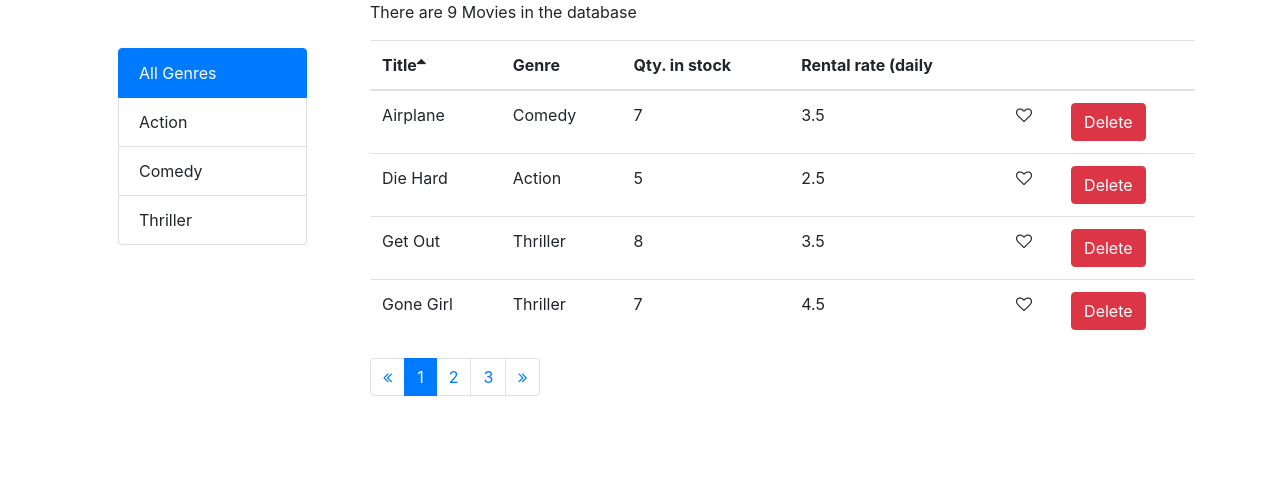
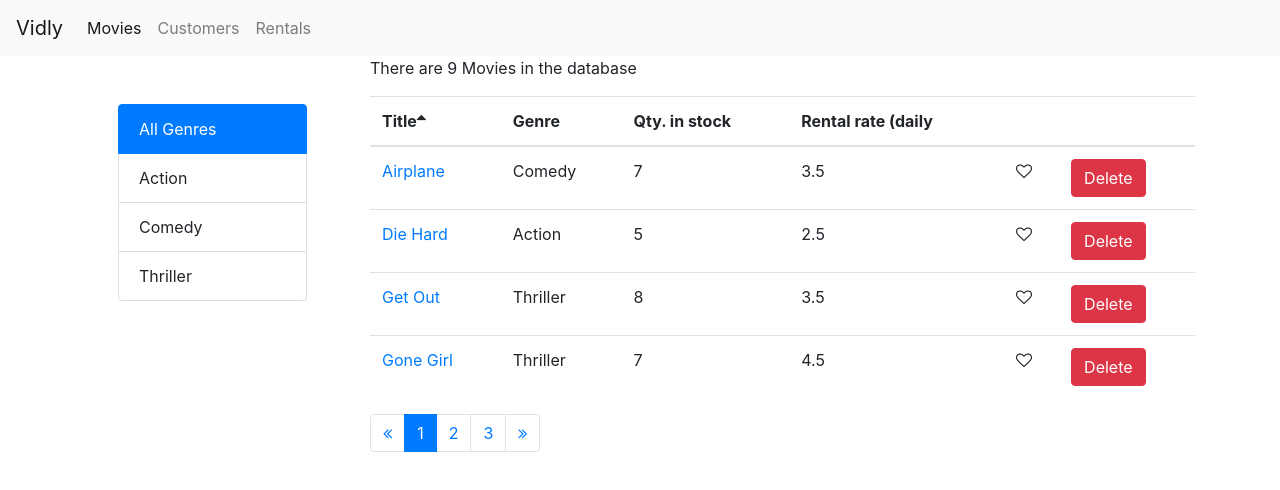
Before and after one commit to MokshagnaV/vidly, a React (Create React App) app: page /movies in a window 1280 px wide. Shown: the top 490 px of the page. Built offline with nearby package versions, Linux system fonts and the light colour scheme.

Commit message:
Add Navbar and Routes

```diff
--- a/package.json
+++ b/package.json
@@ -12,6 +12,7 @@
     "prop-types": "^15.6.2",
     "react": "^18.2.0",
     "react-dom": "^18.2.0",
+    "react-router-dom": "^4.3.1",
     "react-scripts": "5.0.1",
     "web-vitals": "^2.1.4"
   },
@@ -38,5 +39,8 @@
       "last 1 firefox version",
       "last 1 safari version"
     ]
+  },
+  "devDependencies": {
+    "@types/react-router-dom": "^5.3.3"
   }
 }
--- a/src/App.js
+++ b/src/App.js
@@ -1,11 +1,29 @@
-import './App.css';
-import Movies from './components/movies';
+import React from "react";
+import "./App.css";
+import NavBar from "./components/navbar";
+import Movies from "./components/movies";
+import Customers from "./components/customers";
+import Rentals from "./components/rentals";
+import NotFound from "./components/notFound";
+import { Redirect, Route, Switch } from "react-router-dom";
+import MovieForm from "./components/movieForm";
 
 function App() {
   return (
-    <main className="container">
-     <Movies />
-    </main>
+    <React.Fragment>
+      <NavBar />
+      <main className="container">
+        <Switch>
+          <Route path="/customers" component={Customers} />
+          <Route path="/rentals" component={Rentals} />
+          <Route path={`/not-found`} component={NotFound} />
+          <Route path="/movie/:id" exact component={MovieForm} />
+          <Route path="/movies" exact component={Movies} />
+          <Redirect from="/" to={`/movies`} exact />
+          <Redirect to={`/not-found`} />
+        </Switch>
+      </main>
+    </React.Fragment>
   );
 }
 
--- a/src/components/common/tableHeader.jsx
+++ b/src/components/common/tableHeader.jsx
@@ -2,6 +2,7 @@
 
 class TableHeader extends Component {
   raiseSort = (path) => {
+    if (!path) return;
     const sortColumn = { ...this.props.sortColumn };
     if (sortColumn.path === path) {
       sortColumn.order = sortColumn.order === "asc" ? "desc" : "asc";
@@ -13,6 +14,7 @@
   };
 
   renderSortIcon = (column) => {
+    if (!column.path) return;
     const { sortColumn } = this.props;
     if (sortColumn.path !== column.path) return;
     if (sortColumn.order === "asc") return <i className="fa fa-sort-asc"></i>;
--- /dev/null
+++ b/src/components/customers.jsx
@@ -0,0 +1,9 @@
+import React, { Component } from "react";
+
+class Customers extends Component {
+  render() {
+    return <h1>Customers</h1>;
+  }
+}
+
+export default Customers;
--- /dev/null
+++ b/src/components/movieForm.jsx
@@ -0,0 +1,18 @@
+import React, { Component } from "react";
+class MovieForm extends Component {
+  handleSave = () => {
+    this.props.history.push("/movies");
+  };
+  render() {
+    return (
+      <React.Fragment>
+        <h1>Movie Form {this.props.match.params.id}</h1>
+        <button className="btn btn-primary" onClick={this.handleSave}>
+          Save
+        </button>
+      </React.Fragment>
+    );
+  }
+}
+
+export default MovieForm;
--- a/src/components/movies.jsx
+++ b/src/components/movies.jsx
@@ -97,7 +97,7 @@
     const { totalCount, data: movies } = this.getPagedData();
     return (
       <div className="row">
-        <div className="col-3 p-5">
+        <div className="col-md-3 p-5">
           <ListGroup
             items={genres}
             itemOnSelect={this.handleChangeGenre}
--- a/src/components/moviesTable.jsx
+++ b/src/components/moviesTable.jsx
@@ -1,10 +1,19 @@
 import React, { Component } from "react";
 import Like from "./common/like";
 import Table from "./common/table";
+import { Link } from "react-router-dom";
 
 class MoviesTable extends Component {
   columns = [
-    { path: "title", label: "Title" },
+    {
+      path: "title",
+      key: "title",
+      content: (movie) => {
+        const path = `movie/${movie._id}`;
+        return <Link to={path}>{movie.title}</Link>;
+      },
+      label: "Title",
+    },
     { path: "genre.name", label: "Genre" },
     { path: "numberInStock", label: "Qty. in stock" },
     { path: "dailyRentalRate", label: "Rental rate (daily" },
--- /dev/null
+++ b/src/components/navbar.jsx
@@ -0,0 +1,45 @@
+import React from "react";
+import { NavLink, Link } from "react-router-dom";
+
+const NavBar = (props) => {
+  return (
+    <nav className="navbar navbar-expand-lg navbar-light bg-light">
+      <Link className="navbar-brand" to="/movies">
+        Vidly
+      </Link>
+      <button
+        className="navbar-toggler"
+        type="button"
+        data-toggle="collapse"
+        data-target="#navbarSupportedContent"
+        aria-controls="navbarSupportedContent"
+        aria-expanded="false"
+        aria-label="Toggle navigation"
+      >
+        <span className="navbar-toggler-icon"></span>
+      </button>
+
+      <div className="collapse navbar-collapse" id="navbarSupportedContent">
+        <ul className="navbar-nav mr-auto">
+          <li className="nav-item">
+            <NavLink className="nav-link" to="/movies">
+              Movies <span className="sr-only">(current)</span>
+            </NavLink>
+          </li>
+          <li className="nav-item">
+            <NavLink className="nav-link" to="/customers">
+              Customers
+            </NavLink>
+          </li>
+          <li className="nav-item">
+            <NavLink className="nav-link" to="/rentals">
+              Rentals
+            </NavLink>
+          </li>
+        </ul>
+      </div>
+    </nav>
+  );
+};
+
+export default NavBar;
--- /dev/null
+++ b/src/components/notFound.jsx
@@ -0,0 +1,7 @@
+import React from "react";
+
+const NotFound = () => {
+  return <h1>Page Not Found</h1>;
+};
+
+export default NotFound;
--- /dev/null
+++ b/src/components/rentals.jsx
@@ -0,0 +1,8 @@
+import React, { Component } from "react";
+class Rentals extends Component {
+  render() {
+    return <h1>Rentals</h1>;
+  }
+}
+
+export default Rentals;
```
Also changed, not shown: src/index.js (+12 -10 lines), 1 other file (tests, documents, lock files or other folders).
